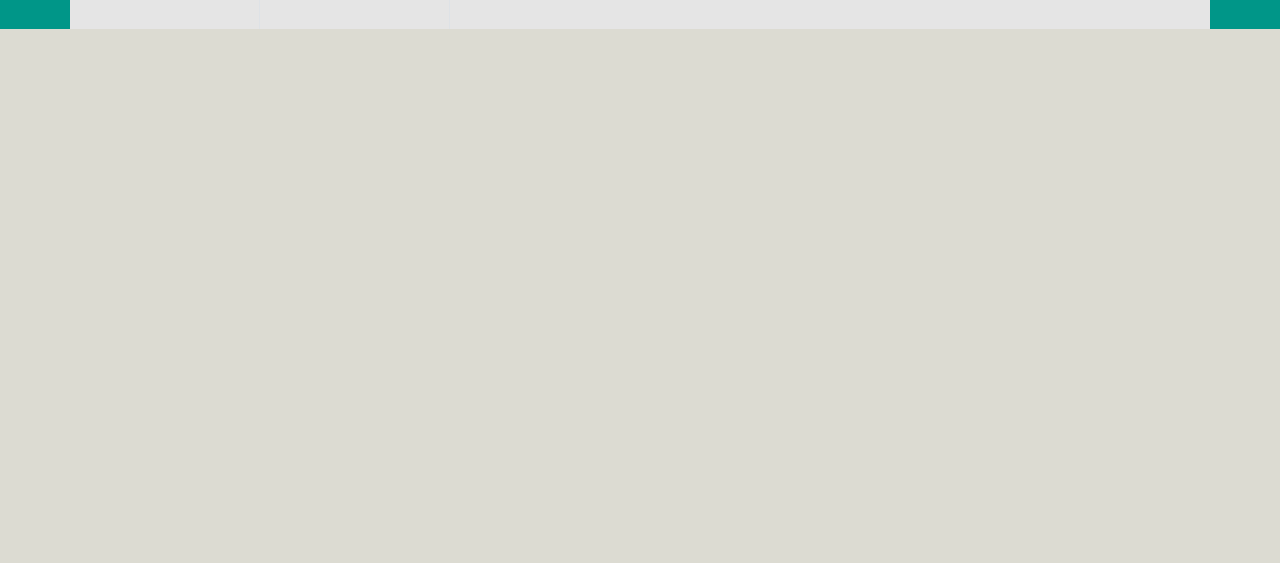
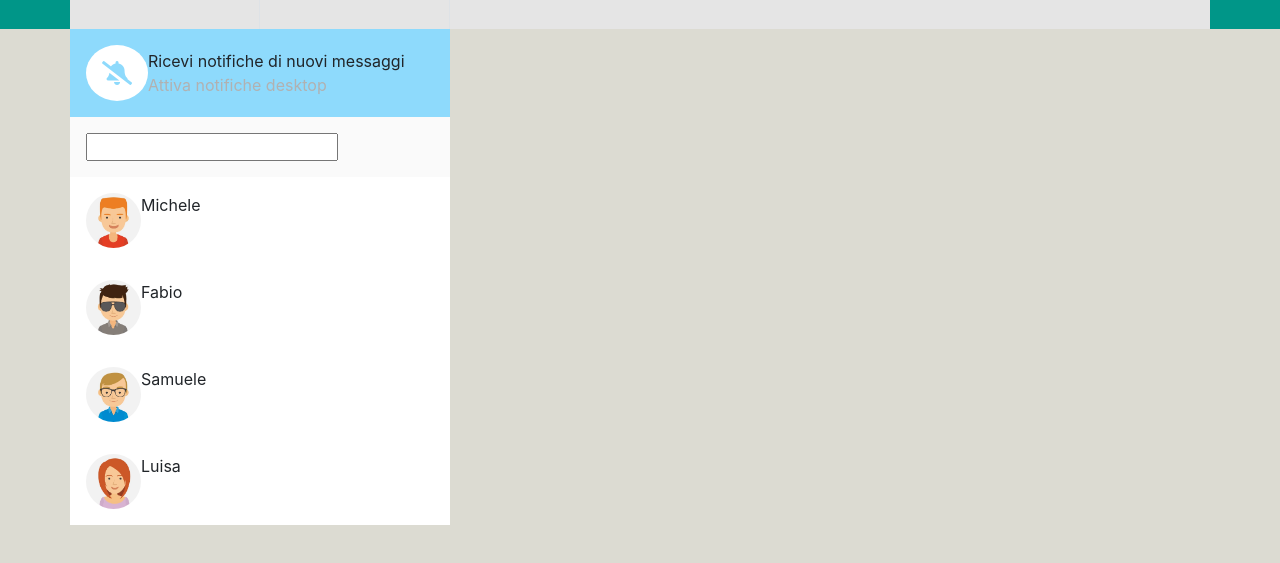
Before and after one commit to evelingcastillon/vue-boolzapp, a plain HTML site: page index.html in a window 1280 px wide. Shown: the part 107-670 px from the top of the page. Drawn offline with nearby package versions, Linux system fonts and the light colour scheme.

Commit message:
add friends chat

```diff
--- a/assets/css/style.css
+++ b/assets/css/style.css
@@ -27,3 +27,12 @@ i{
 .color_grey {
     color: rgba(177, 177, 177, 1);
 }
+.bg_celeste {
+    background-color: rgba(142, 218, 252, 1);
+}
+.color_celeste {
+    color: rgba(142, 218, 252, 1);
+}
+.bg_white_special {
+    background-color: rgba(250, 250, 250, 1);
+}
--- a/index.html
+++ b/index.html
@@ -47,7 +47,49 @@
         <!-- Main -->
         <main>
             <div class="container">
+                <div class="row">
+                    <div class="col-4">
+                        <div class="row">
+                            <div class="col-12 p-3 bg_celeste d-flex align-items-center">
+                                <i class="fas fa-bell-slash rounded-circle bg-white color_celeste p-3"></i>
+                                <div class="content_text">
+                                    <div class="text">Ricevi notifiche di nuovi messaggi</div>
+                                    <div class="text color_grey">Attiva notifiche desktop</div>
+                                </div>
+                            </div>
+                            <div class="col-12 p-3 bg_white_special d-flex align-items-start">
+                                <input type="text">
+                            </div>
+                            <div class="col-12 p-3 bg-white d-flex align-items-start">
+                                <img class='rounded-circle' src="./assets/img/avatar_1.jpg" alt="">
+                                <div class="content_text">
+                                    <div class="text">Michele</div>
+                                </div>
+                            </div>
+                            <div class="col-12 p-3 bg-white d-flex align-items-start">
+                                <img class='rounded-circle' src="./assets/img/avatar_2.jpg" alt="">
+                                <div class="content_text">
+                                    <div class="text">Fabio</div>
+                                </div>
+                            </div>
+                            <div class="col-12 p-3 bg-white d-flex align-items-start">
+                                <img class='rounded-circle' src="./assets/img/avatar_3.jpg" alt="">
+                                <div class="content_text">
+                                    <div class="text">Samuele</div>
+                                </div>
+                            </div>
+                            <div class="col-12 p-3 bg-white d-flex align-items-start">
+                                <img class='rounded-circle' src="./assets/img/avatar_6.jpg" alt="">
+                                <div class="content_text">
+                                    <div class="text">Luisa</div>
+                                </div>
+                            </div>
+                        </div>
+                    </div>
+                    <div class="col-8">
 
+                    </div>
+                </div>
             </div>
         </main>
         <!-- /Main -->
```
